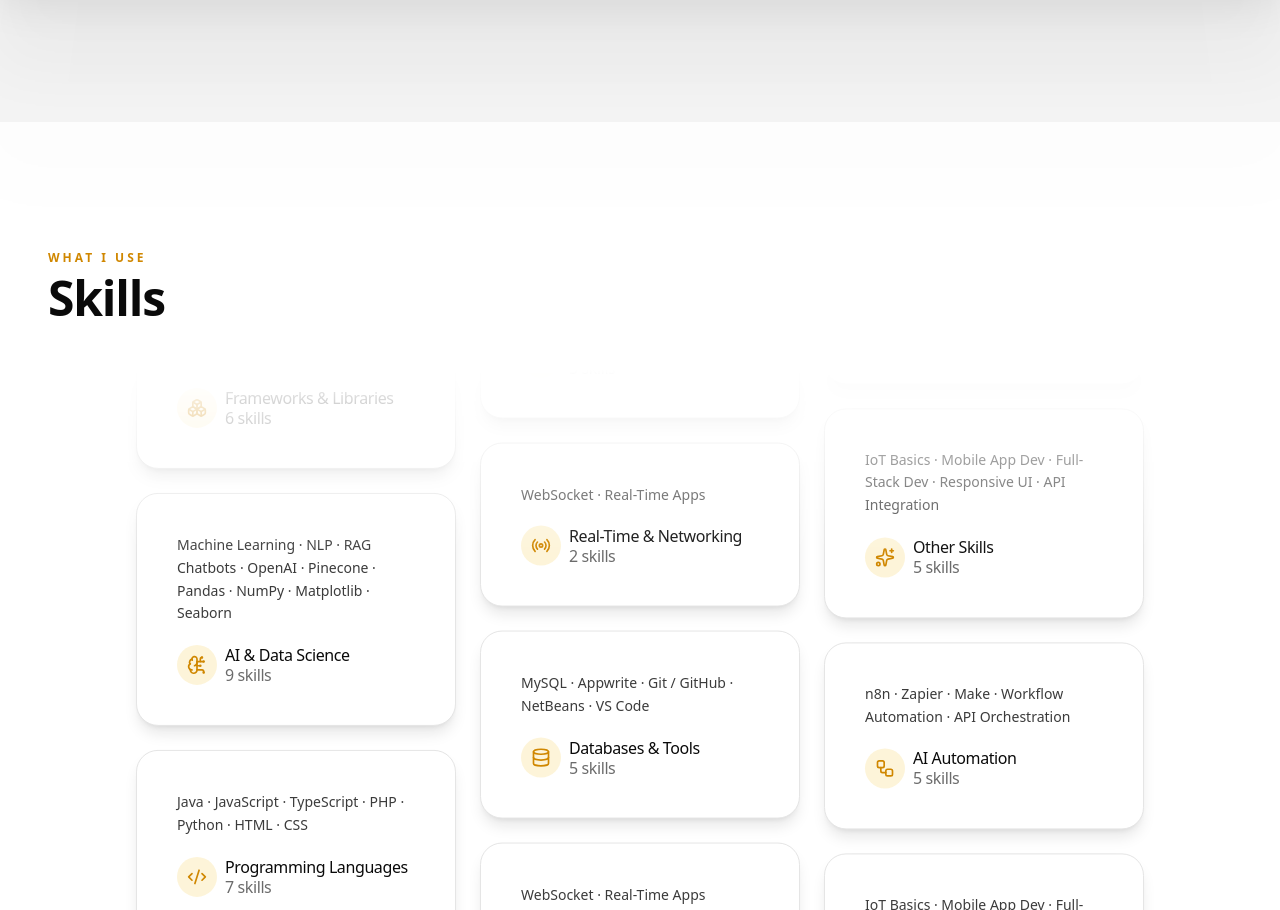
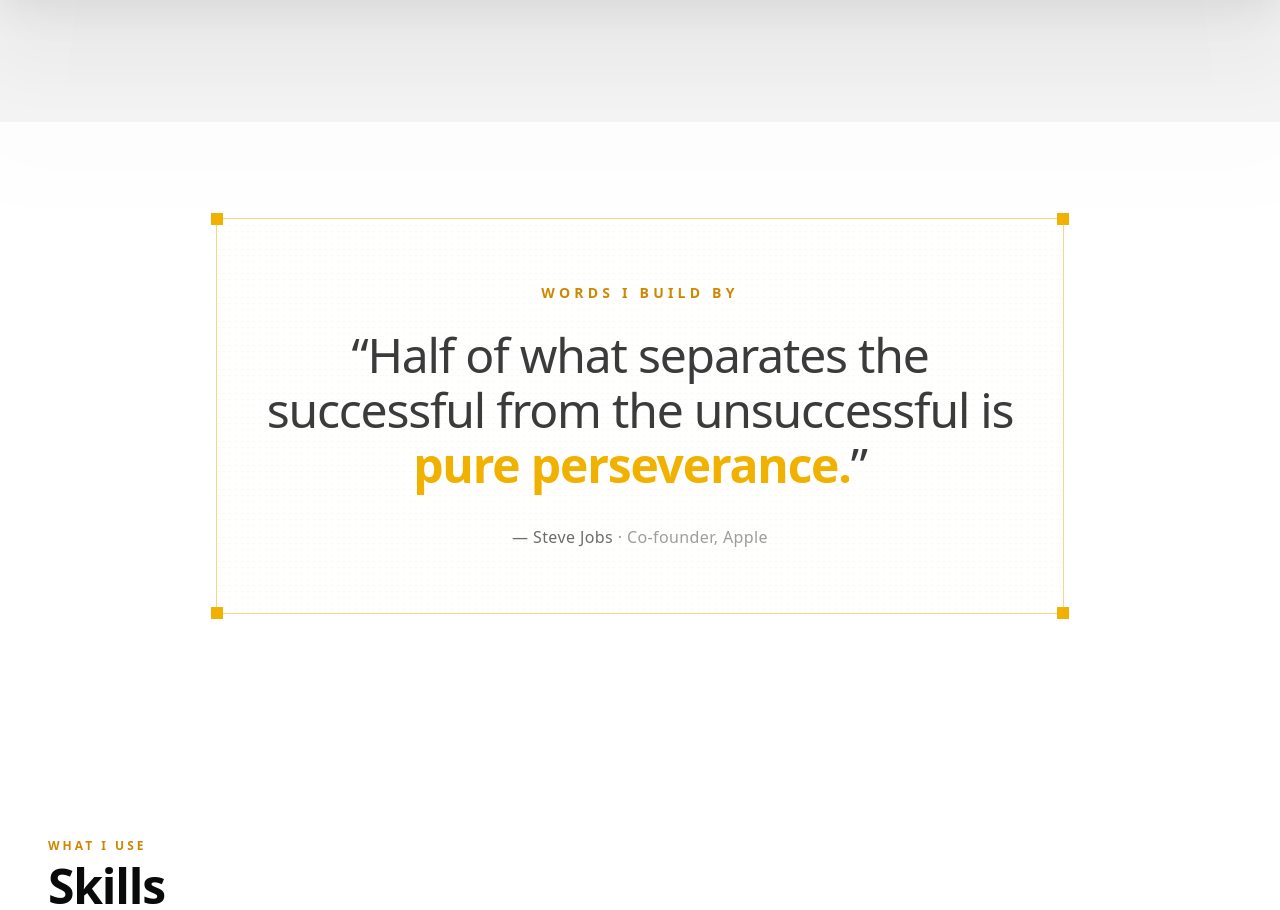
Before and after one commit to RizAhd/Portfolio-Updated, a React (Vite) app: page / in a window 1280 px wide. Shown: the part 2920-3830 px from the top of the page. Built offline with nearby package versions, Linux system fonts and the light colour scheme.

Commit message:
feat: add Quote component with dot-pattern background and integrate into App

```diff
--- a/src/App.tsx
+++ b/src/App.tsx
@@ -10,6 +10,9 @@ import { useSmoothScroll } from '@/hooks/use-smooth-scroll'
 
 const Projects = lazy(() =>
   import('@/components/sections/projects').then((m) => ({ default: m.Projects }))
+)
+const Quote = lazy(() =>
+  import('@/components/sections/quote').then((m) => ({ default: m.Quote }))
 )
 const Skills = lazy(() =>
   import('@/components/sections/skills').then((m) => ({ default: m.Skills }))
@@ -55,6 +58,7 @@ function App() {
       <About />
       <Suspense fallback={<SectionFallback />}>
         <Projects />
+        <Quote />
         <Skills />
         <Resume />
         <Education />
--- /dev/null
+++ b/src/components/sections/quote.tsx
@@ -0,0 +1,46 @@
+import DotPattern from '@/components/ui/dot-pattern-1';
+
+/**
+ * A compact "words I build by" quote band, shown between Projects and Skills.
+ * Reuses the dot-pattern background + corner-marker frame from the source
+ * component, re-themed from the demo's red to the site's gold accent and made
+ * light/dark-safe (foreground text, theme-aware dot fill).
+ */
+export const Quote = () => (
+  <section id="quote" className="w-full bg-background py-16 md:py-24">
+    <div className="mx-auto max-w-4xl px-6">
+      <div className="relative flex flex-col items-center border border-yellow-500/50">
+        <DotPattern width={6} height={6} className="fill-yellow-500/15 md:fill-yellow-500/25" />
+
+        {/* corner markers */}
+        <div className="absolute -left-1.5 -top-1.5 h-3 w-3 bg-yellow-500" />
+        <div className="absolute -bottom-1.5 -left-1.5 h-3 w-3 bg-yellow-500" />
+        <div className="absolute -right-1.5 -top-1.5 h-3 w-3 bg-yellow-500" />
+        <div className="absolute -bottom-1.5 -right-1.5 h-3 w-3 bg-yellow-500" />
+
+        <div className="relative z-20 mx-auto w-full px-6 py-12 text-center md:px-12 md:py-16">
+          <p className="text-xs font-semibold uppercase tracking-[0.3em] text-yellow-600 md:text-sm">
+            Words I build by
+          </p>
+
+          <blockquote className="mt-6 text-foreground">
+            <p className="text-2xl leading-[1.15] tracking-tight md:text-4xl lg:text-5xl">
+              <span className="font-thin text-foreground/80">
+                &ldquo;Half of what separates the successful from the
+                unsuccessful is{' '}
+              </span>
+              <span className="font-semibold text-yellow-500">pure perseverance.</span>
+              <span className="font-thin text-foreground/80">&rdquo;</span>
+            </p>
+
+            <footer className="mt-8 text-sm font-medium tracking-wide text-foreground/60 md:text-base">
+              &mdash; Steve Jobs <span className="text-foreground/40">· Co-founder, Apple</span>
+            </footer>
+          </blockquote>
+        </div>
+      </div>
+    </div>
+  </section>
+);
+
+export default Quote;
--- /dev/null
+++ b/src/components/ui/dot-pattern-1.tsx
@@ -0,0 +1,56 @@
+import { useId } from "react";
+
+import { cn } from "@/lib/utils";
+
+interface DotPatternProps {
+  width?: any;
+  height?: any;
+  x?: any;
+  y?: any;
+  cx?: any;
+  cy?: any;
+  cr?: any;
+  className?: string;
+  [key: string]: any;
+}
+export function DotPattern({
+  width = 24,
+  height = 24,
+  x = 0,
+  y = 0,
+  cx = 1,
+  cy = 0.5,
+  cr = 0.5,
+  className,
+  ...props
+}: DotPatternProps) {
+  const id = useId();
+
+  return (
+    <svg
+      aria-hidden="true"
+      className={cn(
+        "pointer-events-none absolute inset-0 h-full w-full fill-slate-500/50 md:fill-slate-500/70",
+        className,
+      )}
+      {...props}
+    >
+      <defs>
+        <pattern
+          id={id}
+          width={width}
+          height={height}
+          patternUnits="userSpaceOnUse"
+          patternContentUnits="userSpaceOnUse"
+          x={x}
+          y={y}
+        >
+          <circle id="pattern-circle" cx={cx} cy={cy} r={cr} />
+        </pattern>
+      </defs>
+      <rect width="100%" height="100%" strokeWidth={0} fill={`url(#${id})`} />
+    </svg>
+  );
+}
+
+export default DotPattern;
```
